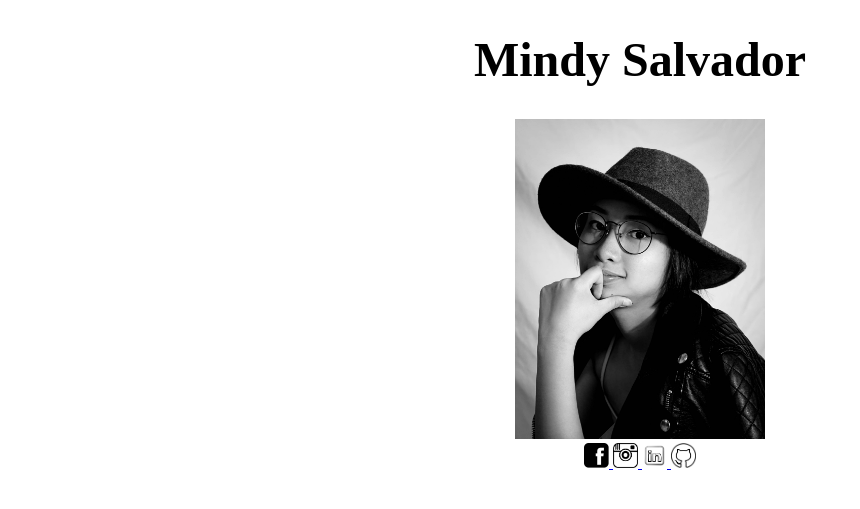
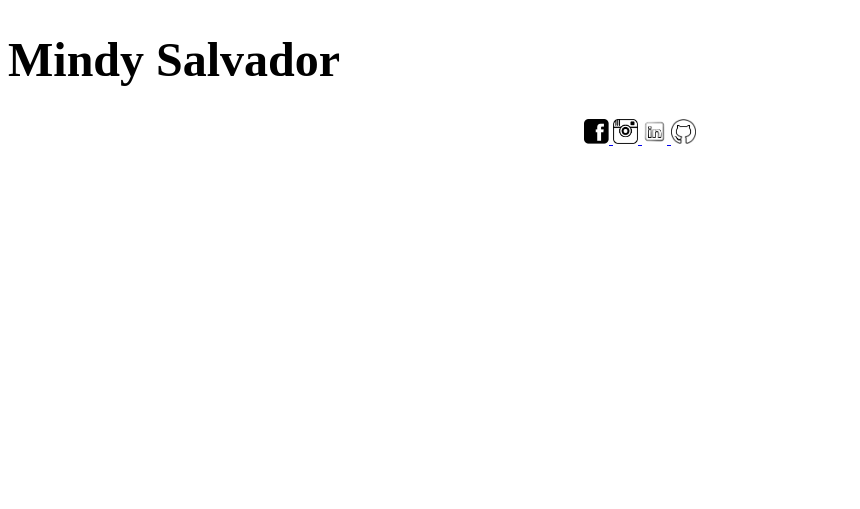
Before and after one commit to salvadormindy/salvadormindy.github.io, a Jekyll site: the page index.html, which Jekyll copies as it is, in a window 1280 px wide. Shown: the top 509 px of the page, without its empty margins (0-860 px from the left). Built offline with Jekyll 4.4.1, drawn with Linux system fonts in a browser that asks for light colours.

Commit message:
Update index.html

```diff
--- a/index.html
+++ b/index.html
@@ -18,10 +18,9 @@
 
   </head>
   <body>
-  <h1 align="center">Mindy Salvador</h1>
+  <h1>Mindy Salvador</h1>
 
 
-    <center><img src="mindy.jpg" width="250" height="320"></center>
 
 
       <center><a href="https://www.facebook.com/salvadormindy">
```
